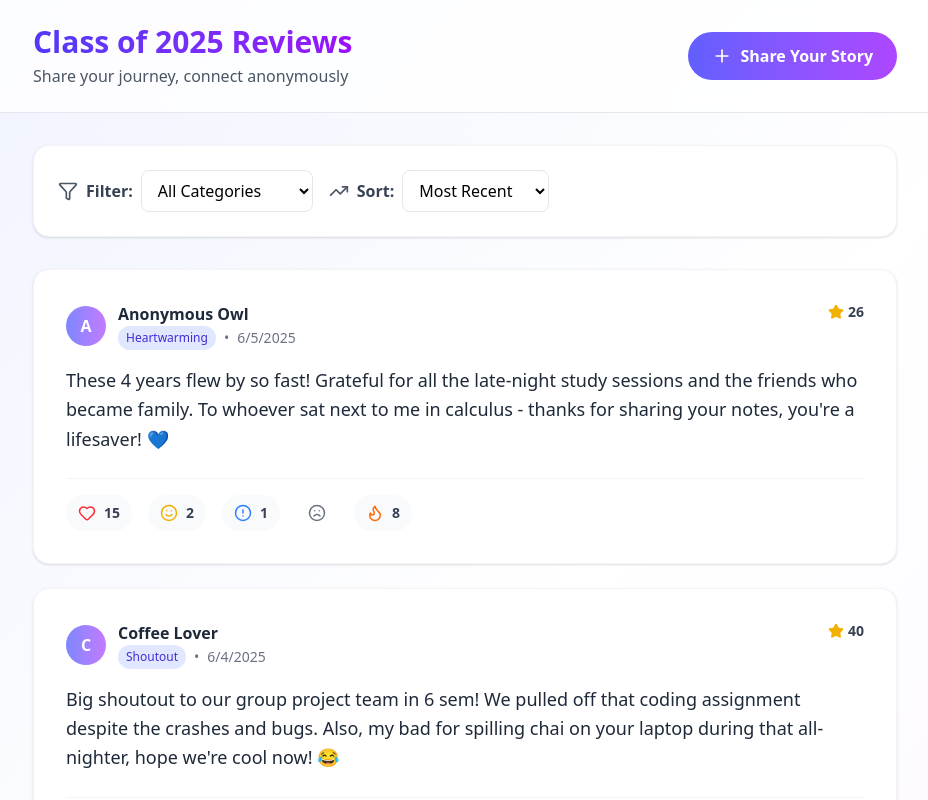
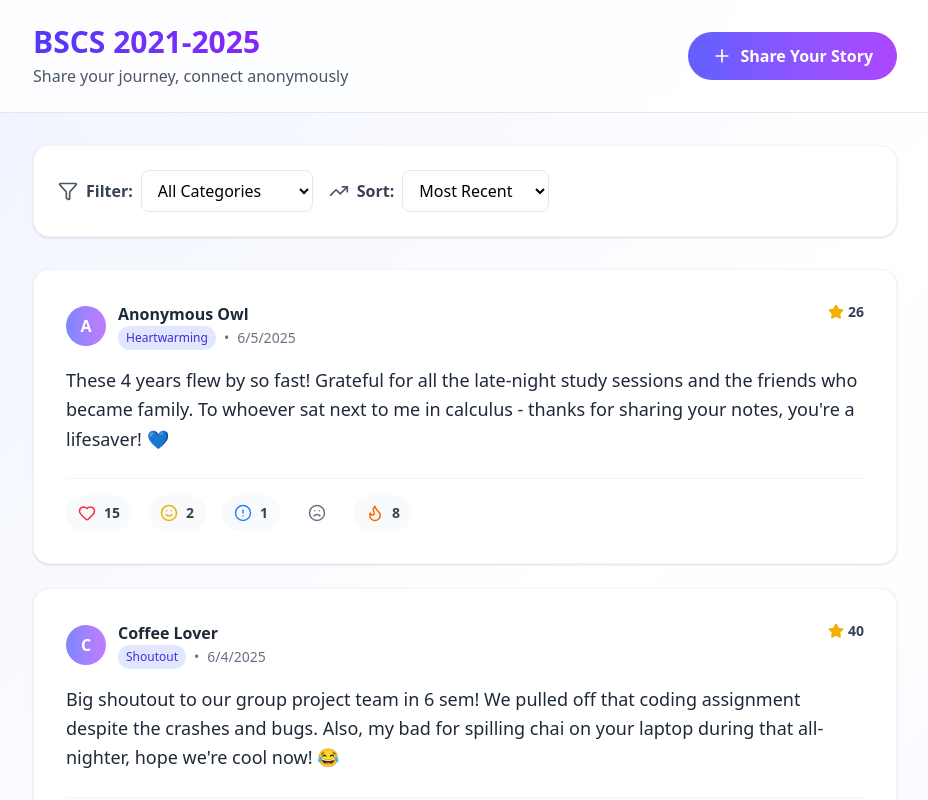
Before and after one commit to ahsan-do/class-reviews-2025, a Next.js app: page / in a window 1280 px wide. Shown: the top 800 px of the page, without its empty margins (175-1103 px from the left). Built offline with nearby package versions, Linux system fonts and the light colour scheme.

Commit message:
update title

```diff
--- a/src/app/page.js
+++ b/src/app/page.js
@@ -106,7 +106,7 @@ export default function Home() {
             <div className="flex items-center justify-between">
               <div>
                 <h1 className="text-3xl font-bold bg-gradient-to-r from-indigo-600 to-purple-600 bg-clip-text text-transparent">
-                  Class of 2025 Reviews
+                  BSCS 2021-2025
                 </h1>
                 <p className="text-gray-600 mt-1">Share your journey, connect anonymously</p>
               </div>
```
